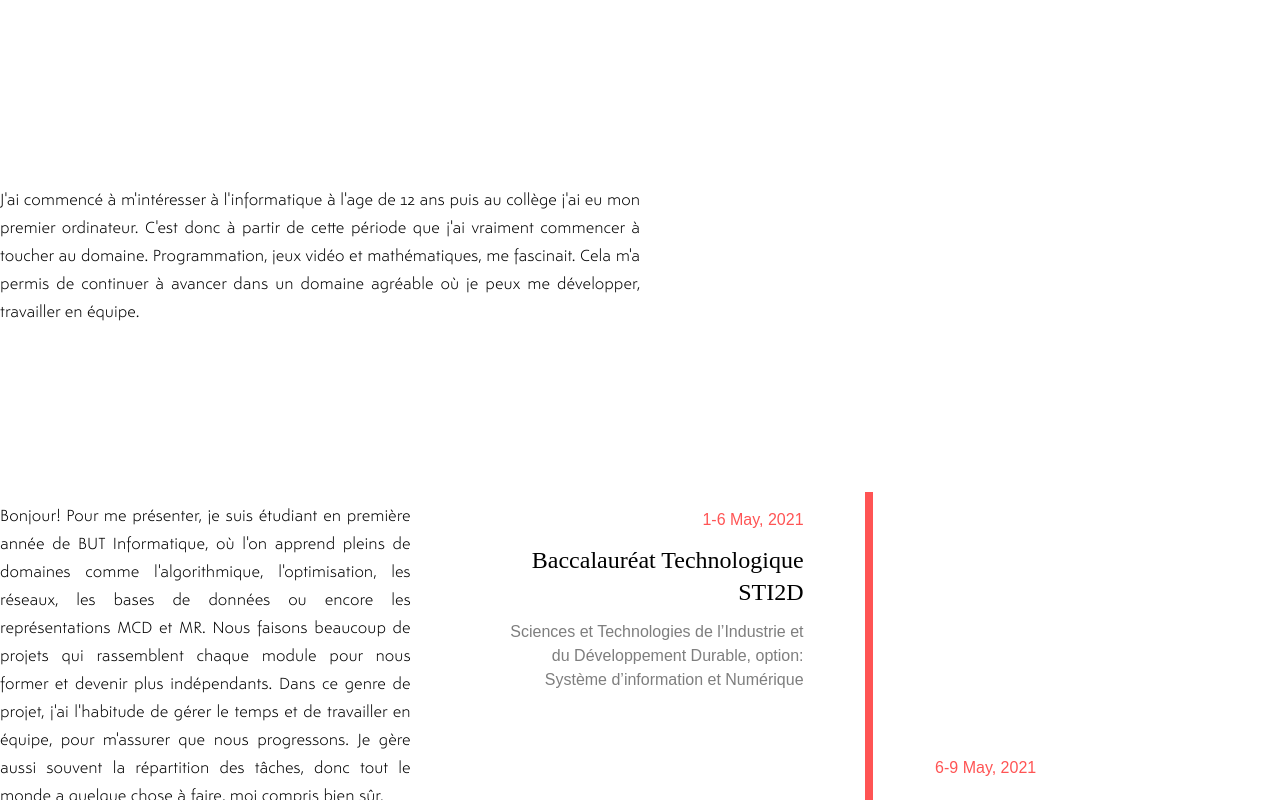
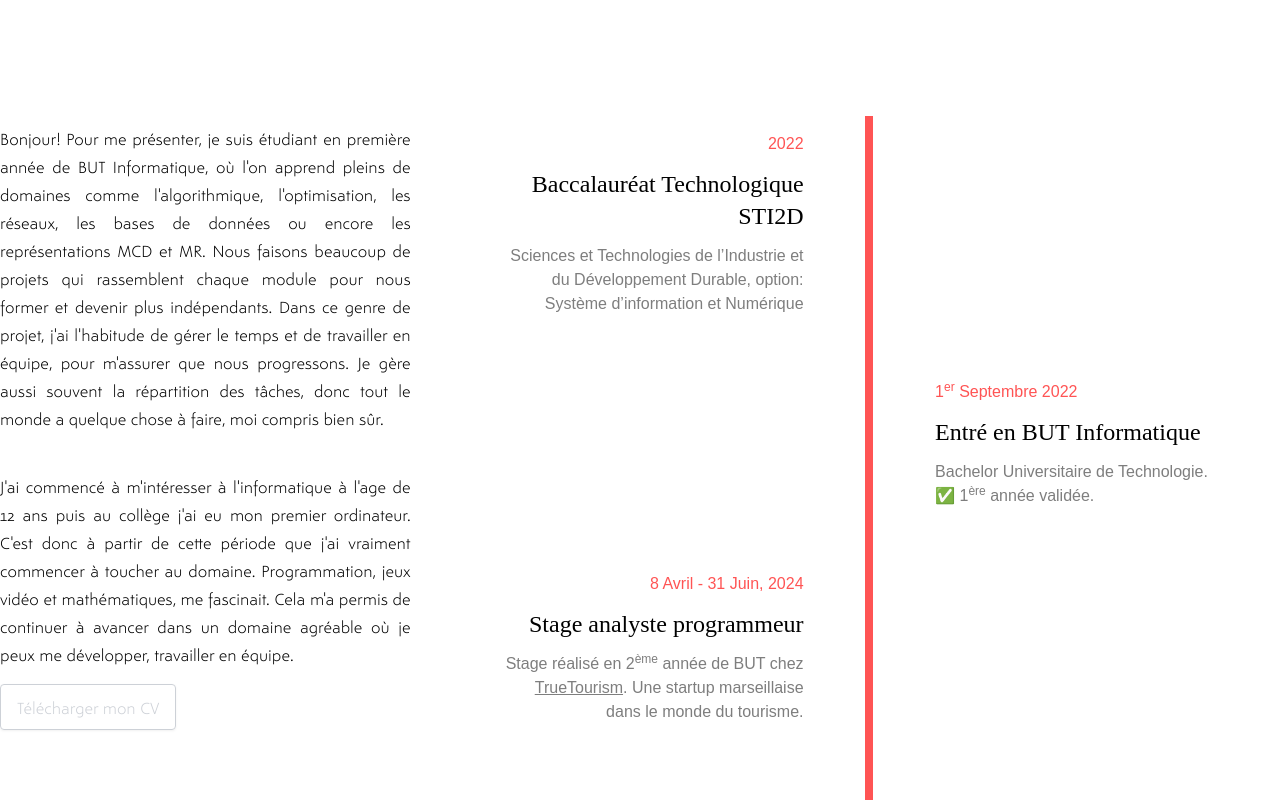
Before and after one commit to tomsiouan/Portfolio, a Nuxt app: page / in a window 1280 px wide. Shown: the part 1040-1840 px from the top of the page. Built offline with nearby package versions, Linux system fonts and the light colour scheme; a web font is replaced by a local one.

Commit message:
chore: download my CV button

```diff
--- a/src/pages/index.vue
+++ b/src/pages/index.vue
@@ -29,6 +29,12 @@ let animationEnd = false;
 const aboutMeParagraph = ref<HTMLElement | null>(null);
 
 const projects = Object.values(PROJECT_LIST);
+
+const isDlCVDisabled = ref(true);
+
+const downloadCV = () => {
+  // Logique pour télécharger le CV
+};
 
 let observer: IntersectionObserver | null = null;
 
@@ -178,20 +184,6 @@ onBeforeUnmount(() => {
     <div id="aboutMe"></div>
     <div class="max-w-screen-xl mx-auto mt-32 w-screen">
       <h2 ref="titleAboutMe" class="font-kineticLight text-4xl font-extrabold mb-5">{{ $t("section-title-about-me") }}</h2>
-      <div class="flex flex-row">
-        <div class="w-1/2 flex flex-col text-justify font-kineticLight text-lg">
-          <p ref="aboutMeParagraph" class="opacity-0">
-            {{$t("section-about-me-first-paragraph")}}
-          </p>
-
-          <p ref="aboutMeSubParagraph" class="mt-10 opacity-100">
-            {{$t("section-about-me-second-paragraph")}}
-          </p>
-        </div>
-        <div class="w-1/2 text-center font-kineticLight text-lg">
-          <p>test</p>
-        </div>
-      </div>
       <section>
         <div class="py-8">
           <div class="container mx-auto flex flex-col items-start md:flex-row my-12 md:my-24">
@@ -204,9 +196,17 @@ onBeforeUnmount(() => {
                 {{$t("section-about-me-second-paragraph")}}
               </p>
 
-              <a href="#"
-                 class="bg-transparent mt-4 mr-auto hover:bg-primary text-primary hover:text-white rounded shadow hover:shadow-lg py-2 px-4 border border-primary hover:border-transparent">
-                Explore Now
+              <a
+                  href="#"
+                  :class="[
+                    'bg-transparent mt-4 mr-auto rounded shadow py-2 px-4 border',
+                    isDlCVDisabled
+                      ? 'cursor-not-allowed opacity-50 text-gray-400 border-gray-400'
+                      : 'hover:bg-primary text-primary hover:text-white border-primary hover:border-transparent'
+                  ]"
+                  @click.prevent="isDlCVDisabled ? null : downloadCV"
+              >
+                Télécharger mon CV
               </a>
             </div>
             <div class="ml-0 md:ml-12 lg:w-2/3 sticky">
@@ -221,7 +221,7 @@ onBeforeUnmount(() => {
                   <div class="mb-8 flex justify-between flex-row-reverse items-center w-full left-timeline">
                     <div class="order-1 w-5/12"></div>
                     <div class="order-1 w-5/12 px-1 py-4 text-right">
-                      <p class="mb-3 text-base text-primary">1-6 May, 2021</p>
+                      <p class="mb-3 text-base text-primary">2022</p>
                       <h4 class="mb-3 font-movementBlack text-lg md:text-2xl">Baccalauréat Technologique STI2D</h4>
                       <p class="text-sm md:text-base leading-snug text-gray-50 dark:text-gray-300 text-opacity-100">
                         Sciences et Technologies de l’Industrie et du Développement Durable, option:
@@ -232,7 +232,7 @@ onBeforeUnmount(() => {
                   <div class="mb-8 flex justify-between items-center w-full right-timeline">
                     <div class="order-1 w-5/12"></div>
                     <div class="order-1  w-5/12 px-1 py-4 text-left">
-                      <p class="mb-3 text-base text-primary">6-9 May, 2021</p>
+                      <p class="mb-3 text-base text-primary">1<sup>er</sup> Septembre 2022</p>
                       <h4 class="mb-3 font-movementBlack text-lg md:text-2xl">Entré en BUT Informatique</h4>
                       <div class="text-sm md:text-base leading-snug text-gray-50 dark:text-gray-300 text-opacity-100">
                         <p>
@@ -247,7 +247,7 @@ onBeforeUnmount(() => {
                   <div class="mb-8 flex justify-between flex-row-reverse items-center w-full left-timeline">
                     <div class="order-1 w-5/12"></div>
                     <div class="order-1 w-5/12 px-1 py-4 text-right">
-                      <p class="mb-3 text-base text-primary"> 10 May, 2021</p>
+                      <p class="mb-3 text-base text-primary"> 8 Avril - 31 Juin, 2024</p>
                       <h4 class="mb-3 font-movementBlack text-lg md:text-2xl">Stage analyste programmeur</h4>
                       <p class="text-sm md:text-base leading-snug text-gray-50 dark:text-gray-300 text-opacity-100">
                         Stage réalisé en 2<sup>ème</sup> année de BUT chez <CustomLink link="https://www.truetourism.fr" class="text-gray-50 dark:text-gray-300" >TrueTourism</CustomLink>. Une startup marseillaise dans le monde du tourisme.
```
